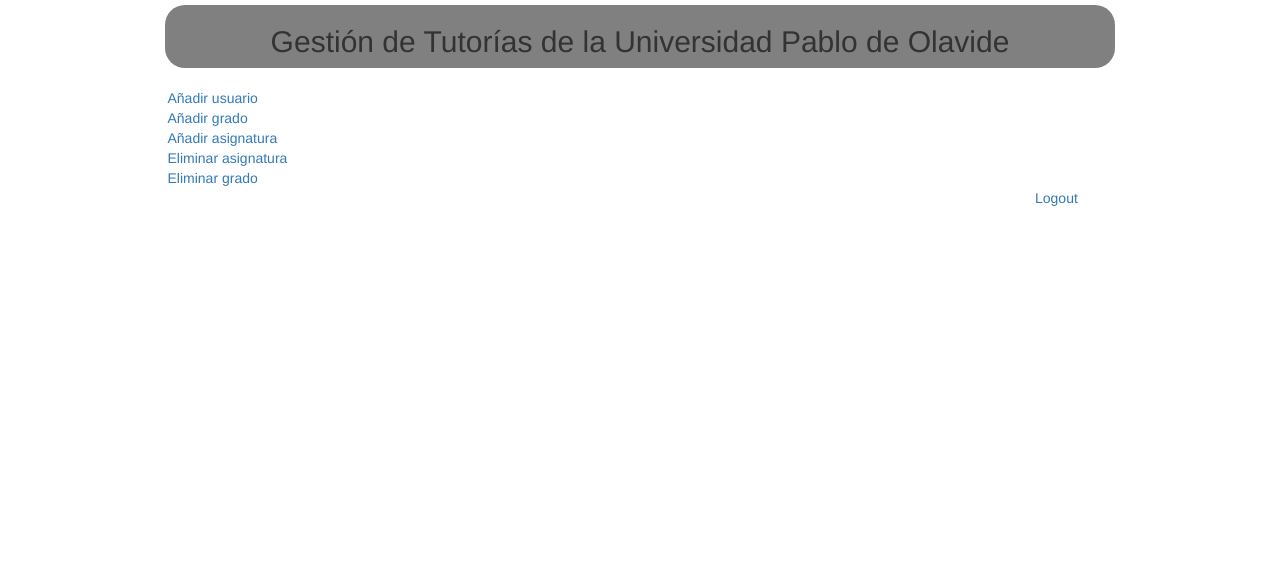
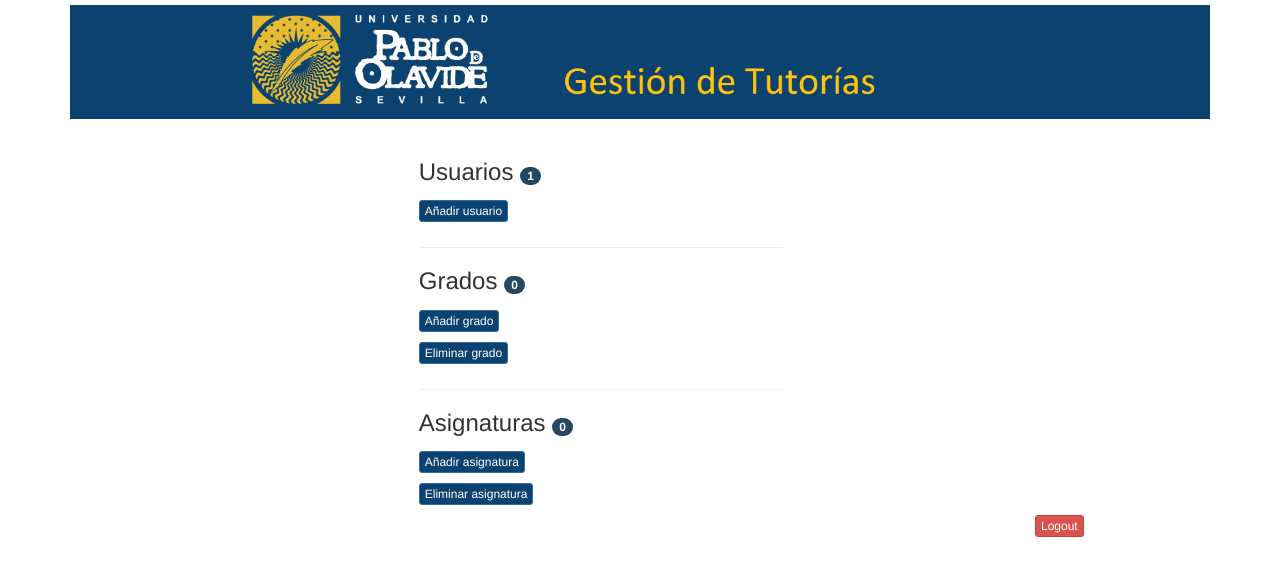
Before and after one commit to 4Fantasticos/gestorTutorias, a Django app: page /miPanel/ in a window 1280 px wide. Shown: the top 576 px of the page. Run offline with Django 3.2, Linux system fonts and the light colour scheme; the visitor is signed in with stand-in values (Sample User, id 1); data comes from the database, SQL or seed files in the repository; data that the repository does not hold is empty; parts of the project's set-up code (start-up, migrations or seed data) failed here and were passed over; some libraries are stand-ins or nearby versions.

Commit message:
Cambios de estilo

```diff
--- a/tutorias/static/css/tutoria.css
+++ b/tutorias/static/css/tutoria.css
@@ -5,8 +5,30 @@
  */
 
  .tituloLogin {
-      background-color: grey;
-      border-radius:20px;
+      background-color: #0C426F;
+      color: #EEB70E;
+      padding-bottom:5px;
       margin-top: 5px;
       margin-bottom:20px;
  }
+
+ .tituloLogin > img {
+    padding: 10px 0px;
+    width: 70%;
+ }
+
+ .saltoLinea {
+    margin: 5px 0px;
+ }
+
+ body {
+    background-color: #FFFFFF;
+ }
+
+ .badge {
+    background-color: #244764;
+ }
+
+ .btn-primary {
+    background-color: #0C426F;
+ }
--- a/tutorias/templates/formAddAsignaturas.html
+++ b/tutorias/templates/formAddAsignaturas.html
@@ -8,8 +8,8 @@
 </head>
 <body>
 <div class="container">
-    <div class="col-md-10 col-md-offset-1 tituloLogin text-center">
-        <h2>Gesti&oacute;n de Tutor&iacute;as de la Universidad Pablo de Olavide</h2>
+    <div class="col-lg-12 tituloLogin text-center">
+        <img src="/static/img/logo2.png" />
     </div>
     <div class="col-md-5 col-md-offset-3">
         <h2>A&ntilde;adir Usuario</h2>
--- a/tutorias/templates/formularioAsignatura.html
+++ b/tutorias/templates/formularioAsignatura.html
@@ -8,8 +8,8 @@
 </head>
 <body>
 <div class="container">
-    <div class="col-md-10 col-md-offset-1 tituloLogin text-center">
-        <h2>Gesti&oacute;n de Tutor&iacute;as de la Universidad Pablo de Olavide</h2>
+    <div class="col-lg-12 tituloLogin text-center">
+        <img src="/static/img/logo2.png" />
     </div>
     <div class="col-md-5 col-md-offset-3">
         <h2>A&ntilde;adir Asignatura</h2>
--- a/tutorias/templates/formularioGrado.html
+++ b/tutorias/templates/formularioGrado.html
@@ -8,8 +8,8 @@
 </head>
 <body>
 <div class="container">
-    <div class="col-md-10 col-md-offset-1 tituloLogin text-center">
-        <h2>Gesti&oacute;n de Tutor&iacute;as de la Universidad Pablo de Olavide</h2>
+    <div class="col-lg-12 tituloLogin text-center">
+        <img src="/static/img/logo2.png" />
     </div>
     <div class="col-md-5 col-md-offset-3">
         <h2>A&ntilde;adir Grado</h2>
--- a/tutorias/templates/formularioHorario.html
+++ b/tutorias/templates/formularioHorario.html
@@ -8,8 +8,8 @@
 </head>
 <body>
 <div class="container">
-    <div class="col-md-10 col-md-offset-1 tituloLogin text-center">
-        <h2>Gesti&oacute;n de Tutor&iacute;as de la Universidad Pablo de Olavide</h2>
+    <div class="col-lg-12 tituloLogin text-center">
+        <img src="/static/img/logo2.png" />
     </div>
     <div class="col-md-5 col-md-offset-3">
         <h2>A&ntilde;adir Horario</h2>
--- a/tutorias/templates/formularioUser.html
+++ b/tutorias/templates/formularioUser.html
@@ -8,8 +8,8 @@
 </head>
 <body>
 <div class="container">
-    <div class="col-md-10 col-md-offset-1 tituloLogin text-center">
-        <h2>Gesti&oacute;n de Tutor&iacute;as de la Universidad Pablo de Olavide</h2>
+    <div class="col-lg-12 tituloLogin text-center">
+        <img src="/static/img/logo2.png" />
     </div>
     <div class="col-md-5 col-md-offset-3">
         <h2>A&ntilde;adir Usuario</h2>
--- a/tutorias/templates/miPanel.html
+++ b/tutorias/templates/miPanel.html
@@ -8,21 +8,28 @@
 </head>
 <body>
 <div class="container">
-    <div class="col-md-10 col-md-offset-1 tituloLogin text-center">
-        <h2>Gesti&oacute;n de Tutor&iacute;as de la Universidad Pablo de Olavide</h2>
+    <div class="col-lg-12 tituloLogin text-center">
+        <img src="/static/img/logo2.png" />
     </div>
 
     <div class="row">
         <div class="col-md-10 col-md-offset-1">
             {% if user.is_superuser %}
-                <a href="{% url 'add_users' %}">A&ntilde;adir usuario</a><br />
-                <a href="{% url 'add_grado' %}">A&ntilde;adir grado</a><br />
-                <a href="{% url 'add_asignatura' %}">A&ntilde;adir asignatura</a><br />
-                <a href="{% url 'remove_asignatura' %}">Eliminar asignatura</a><br />
-                <a href="{% url 'remove_grado' %}">Eliminar grado</a><br />
+                <div class="col-md-5 col-md-offset-3">
+                    <h3>Usuarios <span class="badge">{{datos.usuarios}}</span></h3>
+                    <a href="{% url 'add_users' %}" class="btn btn-primary btn-xs saltoLinea">A&ntilde;adir usuario</a><br />
+                    <hr />
+                    <h3>Grados <span class="badge">{{datos.grados}}</span></h3>
+                    <a href="{% url 'add_grado' %}" class="btn btn-primary btn-xs saltoLinea">A&ntilde;adir grado</a><br />
+                    <a href="{% url 'remove_grado' %}" class="btn btn-primary btn-xs saltoLinea">Eliminar grado</a><br />
+                    <hr />
+                    <h3>Asignaturas <span class="badge">{{datos.asignaturas}}</span></h3>
+                    <a href="{% url 'add_asignatura' %}" class="btn btn-primary btn-xs saltoLinea">A&ntilde;adir asignatura</a><br />
+                    <a href="{% url 'remove_asignatura' %}" class="btn btn-primary btn-xs saltoLinea">Eliminar asignatura</a><br />
+                </div>
             {% elif user.es_profesor %}
-                <a href="{% url 'add_horario' %}">A&ntilde;adir horario</a><br />
-                <a href="{% url 'misHorarios' %}">Ver mis horarios</a><br />
+                <a href="{% url 'add_horario' %}"class="btn btn-primary btn-xs saltoLinea">A&ntilde;adir horario</a><br />
+                <a href="{% url 'misHorarios' %}"class="btn btn-primary btn-xs saltoLinea">Ver mis horarios</a><br />
             {% else %}
 
             {% endif %}
@@ -30,7 +37,7 @@
     </div>
 
     <div class="col-md-offset-10 col-md-1">
-        <a href="{% url 'logout' %}">Logout</a>
+        <a href="{% url 'logout' %}"class="btn btn-danger btn-xs saltoLinea">Logout</a>
     </div>
 </div>
 <!-- /container -->
--- a/tutorias/templates/misHorarios.html
+++ b/tutorias/templates/misHorarios.html
@@ -8,8 +8,8 @@
 </head>
 <body>
 <div class="container">
-    <div class="col-md-10 col-md-offset-1 tituloLogin text-center">
-        <h2>Gesti&oacute;n de Tutor&iacute;as de la Universidad Pablo de Olavide</h2>
+    <div class="col-lg-12 tituloLogin text-center">
+        <img src="/static/img/logo2.png" />
     </div>
 
     <div class="row">
--- a/tutorias/templates/removeAsignatura.html
+++ b/tutorias/templates/removeAsignatura.html
@@ -8,8 +8,8 @@
 </head>
 <body>
 <div class="container">
-    <div class="col-md-10 col-md-offset-1 tituloLogin text-center">
-        <h2>Gesti&oacute;n de Tutor&iacute;as de la Universidad Pablo de Olavide</h2>
+    <div class="col-lg-12 tituloLogin text-center">
+        <img src="/static/img/logo2.png" />
     </div>
     <div class="col-md-5 col-md-offset-3">
         <h2>Eliminar Asignatura</h2>
--- a/tutorias/templates/removeGrado.html
+++ b/tutorias/templates/removeGrado.html
@@ -8,8 +8,8 @@
 </head>
 <body>
 <div class="container">
-    <div class="col-md-10 col-md-offset-1 tituloLogin text-center">
-        <h2>Gesti&oacute;n de Tutor&iacute;as de la Universidad Pablo de Olavide</h2>
+    <div class="col-lg-12 tituloLogin text-center">
+        <img src="/static/img/logo2.png" />
     </div>
     <div class="col-md-5 col-md-offset-3">
         <h2>Eliminar Grado</h2>
--- a/tutorias/views.py
+++ b/tutorias/views.py
@@ -11,6 +11,12 @@
 
 def esProfesor(user):
     return user.es_profesor
+
+def esALumno(user):
+    return not user.es_profesor
+
+def esAdmin(user):
+    return user.is_superuser
 
 
 def user_login(request):
@@ -37,8 +43,6 @@
 
 
 '''@user_passes_test(esProfesor, login_url='/') NO ENTRA SI LA FUNCIÓN DEVUELVE TRUE'''
-
-
 def add_grado(request):
     context = RequestContext(request)
 
@@ -109,7 +113,7 @@
             for item in form.cleaned_data['choices']:
                 print item
                 user.asignatura_set.add(item)
-            return HttpResponse("OK")
+            return HttpResponseRedirect(reverse('miPanel'))
         else:
             form = AddAsignaturasForm(request.POST, asignaturas=asignaturas)
             return render_to_response('formAddAsignaturas.html', {'form': form, 'asignaturas': asignaturas}, context)
@@ -167,6 +171,12 @@
 
 def miPanel(request):
     context = RequestContext(request)
+    if request.user.is_superuser:
+        usuarios = User.objects.all()
+        grados = Grado.objects.all()
+        asignaturas = Asignatura.objects.all()
+        datos = {'usuarios': len(usuarios), 'grados': len(grados), 'asignaturas': len(asignaturas)}
+        return render_to_response('miPanel.html', {'datos':datos}, context)
     return render_to_response('miPanel.html', {}, context)
 
 
```
Also changed, not shown: tutorias/templates/index.html (+11 -7 lines), tutorias/migrations/0004_auto_20141119_1248.py (added), tutorias/static/img/logo.png (added), tutorias/static/img/logo2.png (added).
